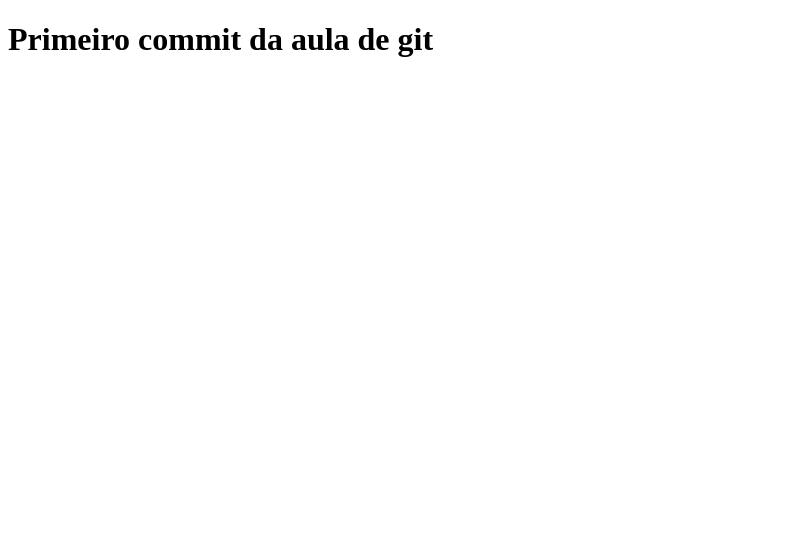
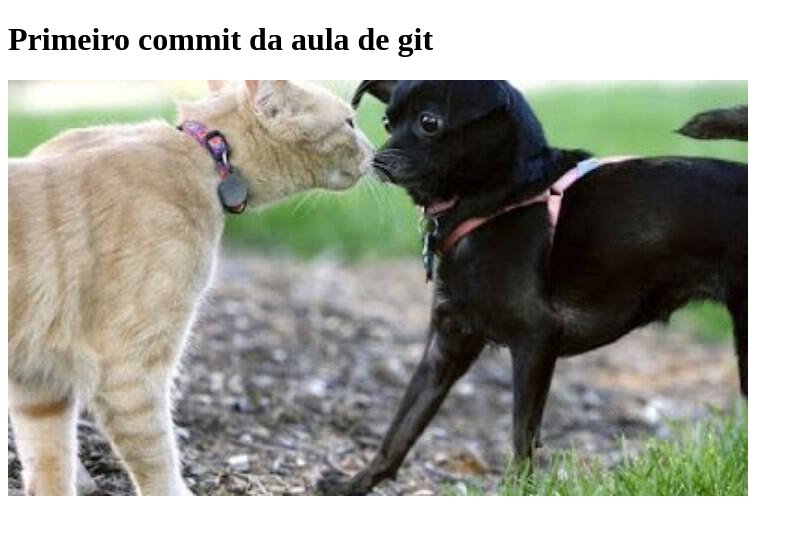
Before and after one commit to ewertonigor/atividade-git, a plain HTML site: page index.html in a window 1280 px wide. Shown: the whole page, without its empty margins (0-803 px from the left). Drawn offline with Linux system fonts and the light colour scheme.

Commit message:
Adicionando a foto do cachorro

```diff
--- a/index.html
+++ b/index.html
@@ -7,5 +7,6 @@
 </head>
 <body>
     <h1>Primeiro commit da aula de git</h1>
+    <img src="images/dogslove.jpg" alt="Foto de um cachorro e um gato">
 </body>
 </html>
```
